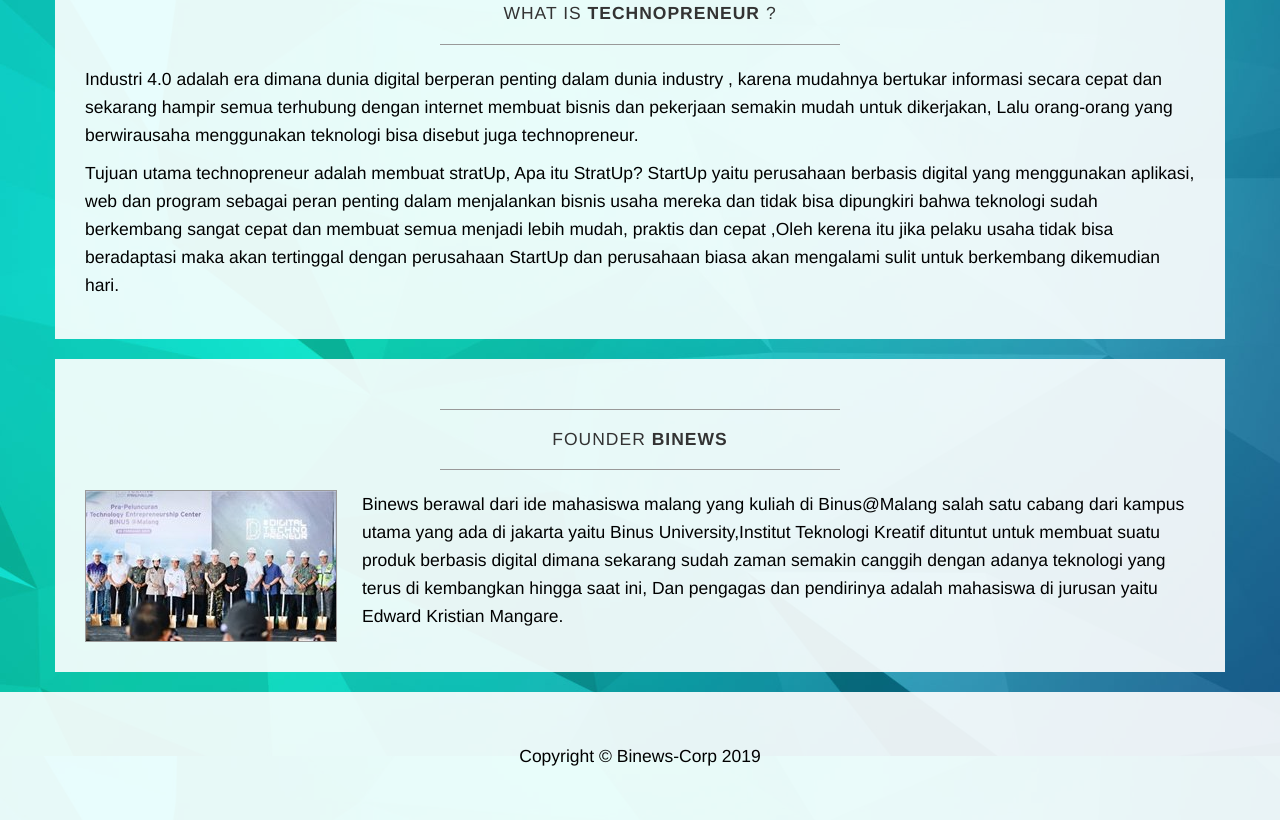
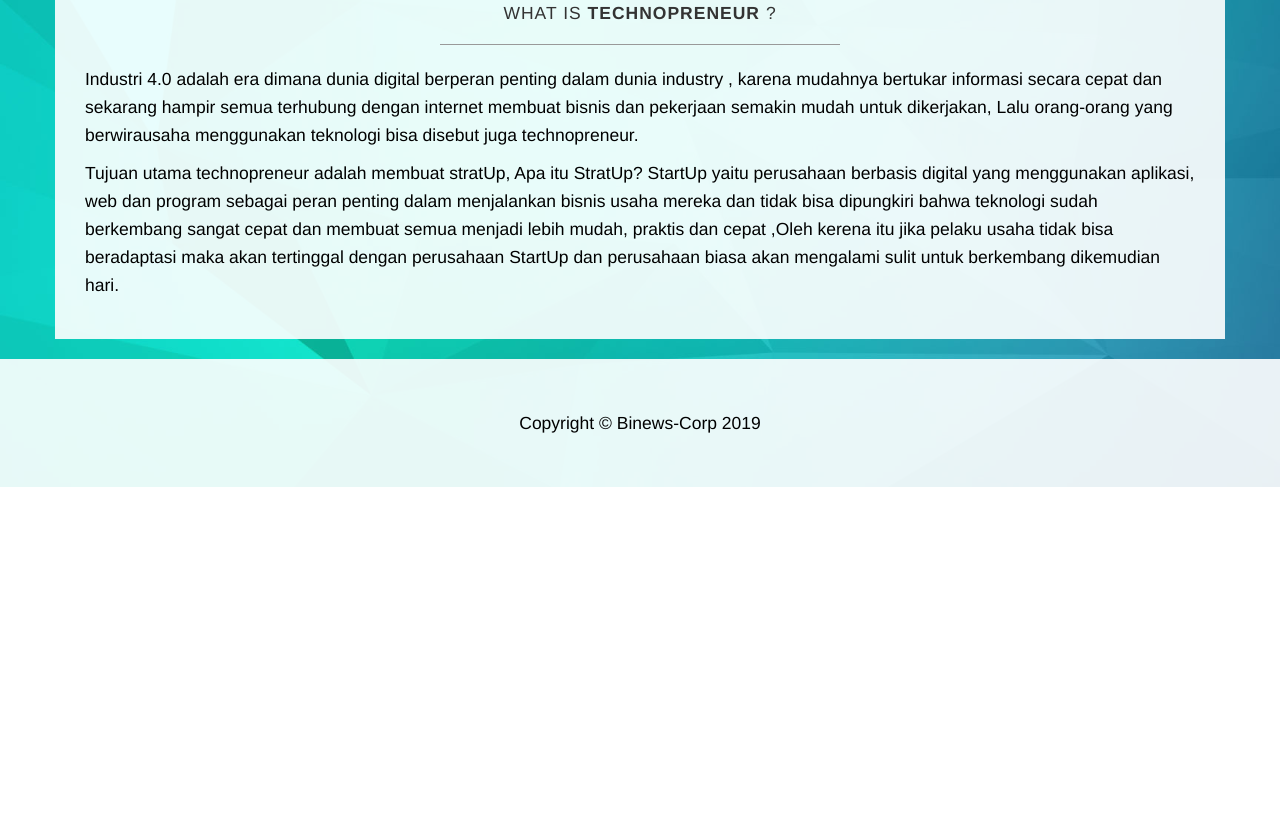
Before and after one commit to krizedward/Website-Binews, a plain HTML site: page binews/about.html in a window 1280 px wide. Shown: the part 844-1664 px from the top of the page. After the commit the page ends 1331 px from the top, so only its background shows below. Drawn offline with Linux system fonts and the light colour scheme.

Commit message:
Update about.html

```diff
--- a/binews/about.html
+++ b/binews/about.html
@@ -104,25 +104,6 @@
             </div>
         </div>
 
-        <div class="row">
-            <div class="box">
-                <div class="col-lg-12">
-                    <hr>
-                    <h2 class="intro-text text-center">Founder <strong>Binews</strong>
-                    </h2>
-                    <hr>
-                    <img class="img-responsive img-border img-left" src="img/intro-pic.jpg" alt="founder binews">
-                    <hr class="visible-xs">
-                    <p>
-                        Binews berawal dari ide mahasiswa malang yang kuliah di Binus@Malang salah satu cabang dari kampus utama yang ada di jakarta
-                        yaitu Binus University,Institut Teknologi Kreatif dituntut untuk membuat suatu produk berbasis digital dimana
-                        sekarang sudah zaman semakin canggih dengan adanya teknologi yang terus di kembangkan hingga saat ini,
-                        Dan pengagas dan pendirinya adalah mahasiswa di jurusan yaitu Edward Kristian Mangare.
-                    </p>
-                </div>
-            </div>
-        </div>
-
     </div>
     <!-- /.container -->
 
```
